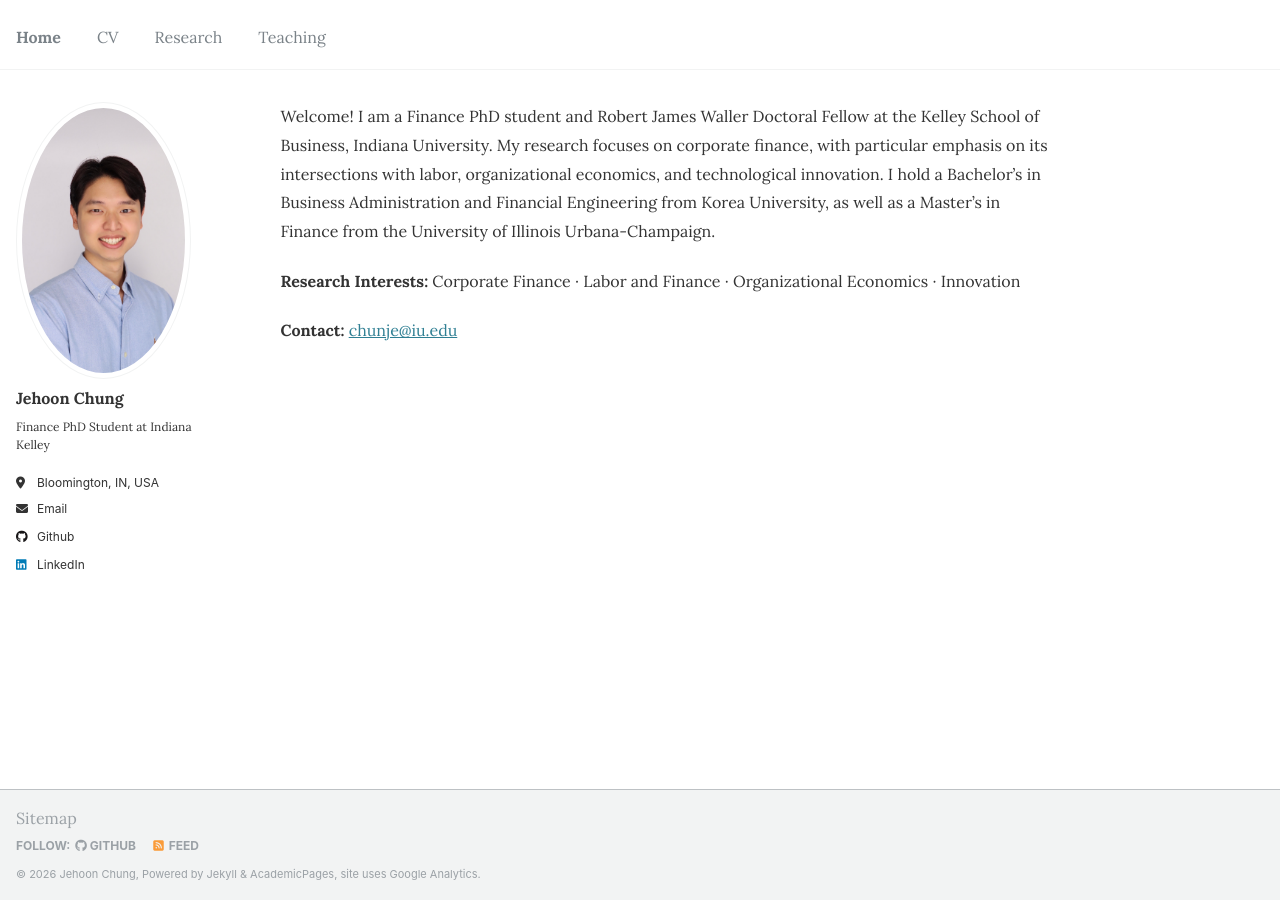
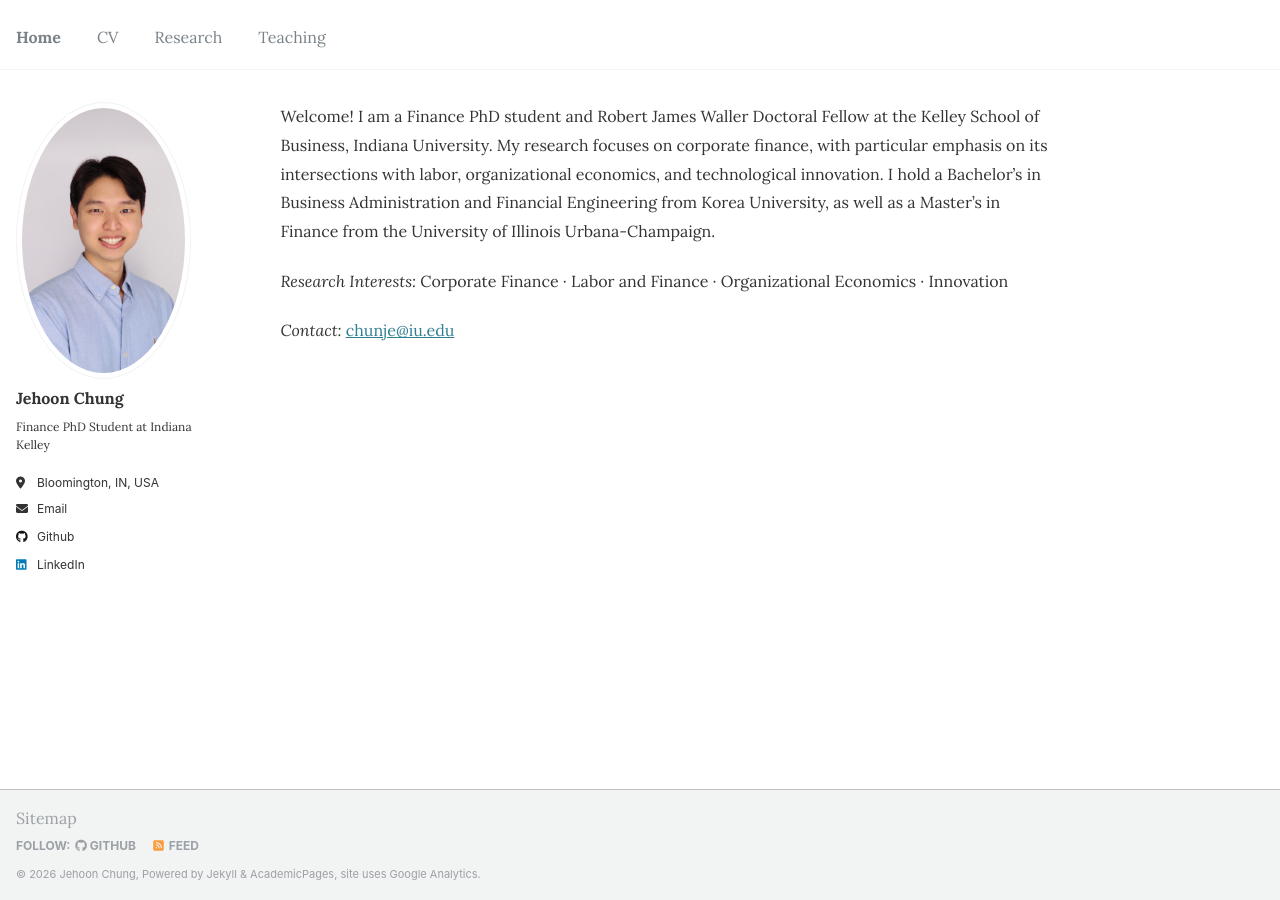
Before and after one commit to JehoonChung/jehoonchung.github.io, a Jekyll site: the page built from _pages/about.md, in a window 1280 px wide. Built offline with Jekyll 4.4.1, drawn with Linux system fonts in a browser that asks for light colours.

```diff
--- a/_pages/about.md
+++ b/_pages/about.md
@@ -9,6 +9,6 @@ redirect_from:
 
 Welcome! I am a Finance PhD student and Robert James Waller Doctoral Fellow at the Kelley School of Business, Indiana University. My research focuses on corporate finance, with particular emphasis on its intersections with labor, organizational economics, and technological innovation. I hold a Bachelor's in Business Administration and Financial Engineering from Korea University, as well as a Master’s in Finance from the University of Illinois Urbana-Champaign.
 
-**Research Interests:** Corporate Finance · Labor and Finance · Organizational Economics · Innovation
+*Research Interests:* Corporate Finance · Labor and Finance · Organizational Economics · Innovation
 
-**Contact:** <a href="mailto:chunje@iu.edu">chunje@iu.edu</a>
+*Contact:* <a href="mailto:chunje@iu.edu">chunje@iu.edu</a>
```
